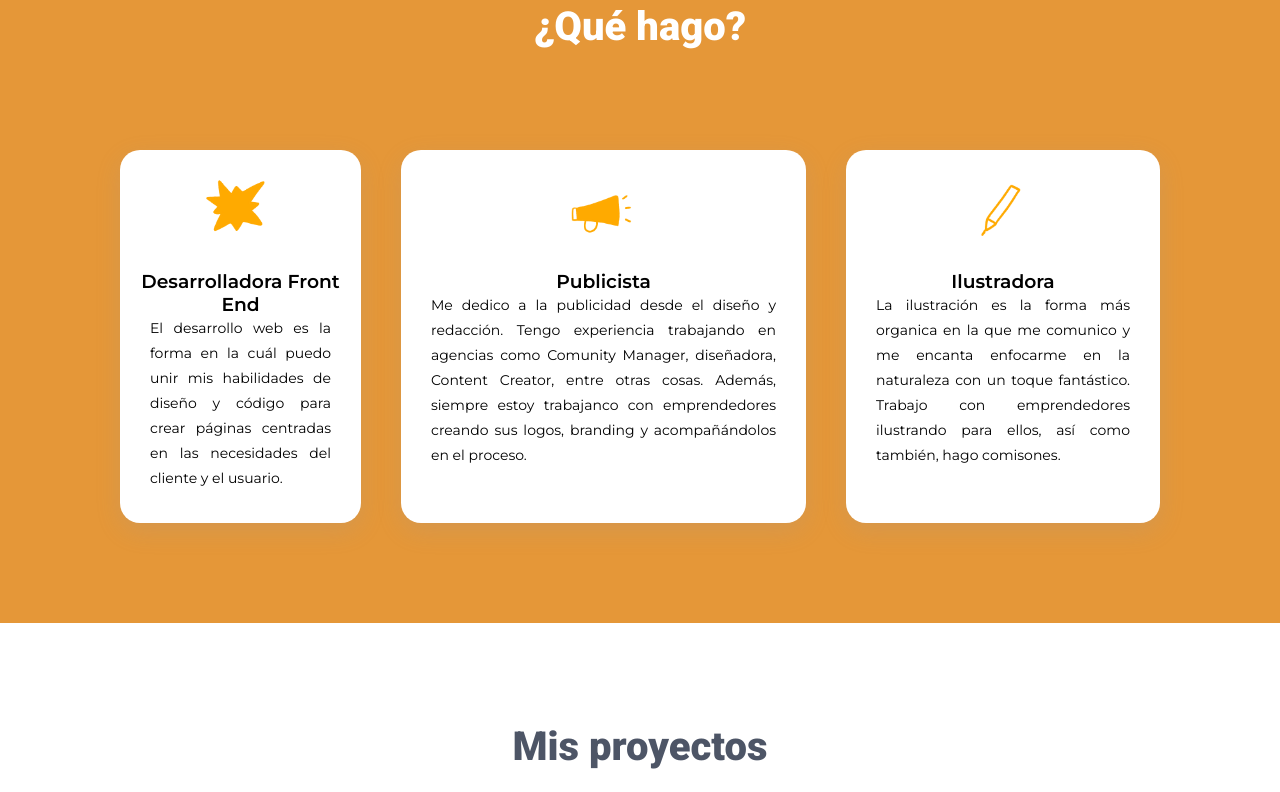
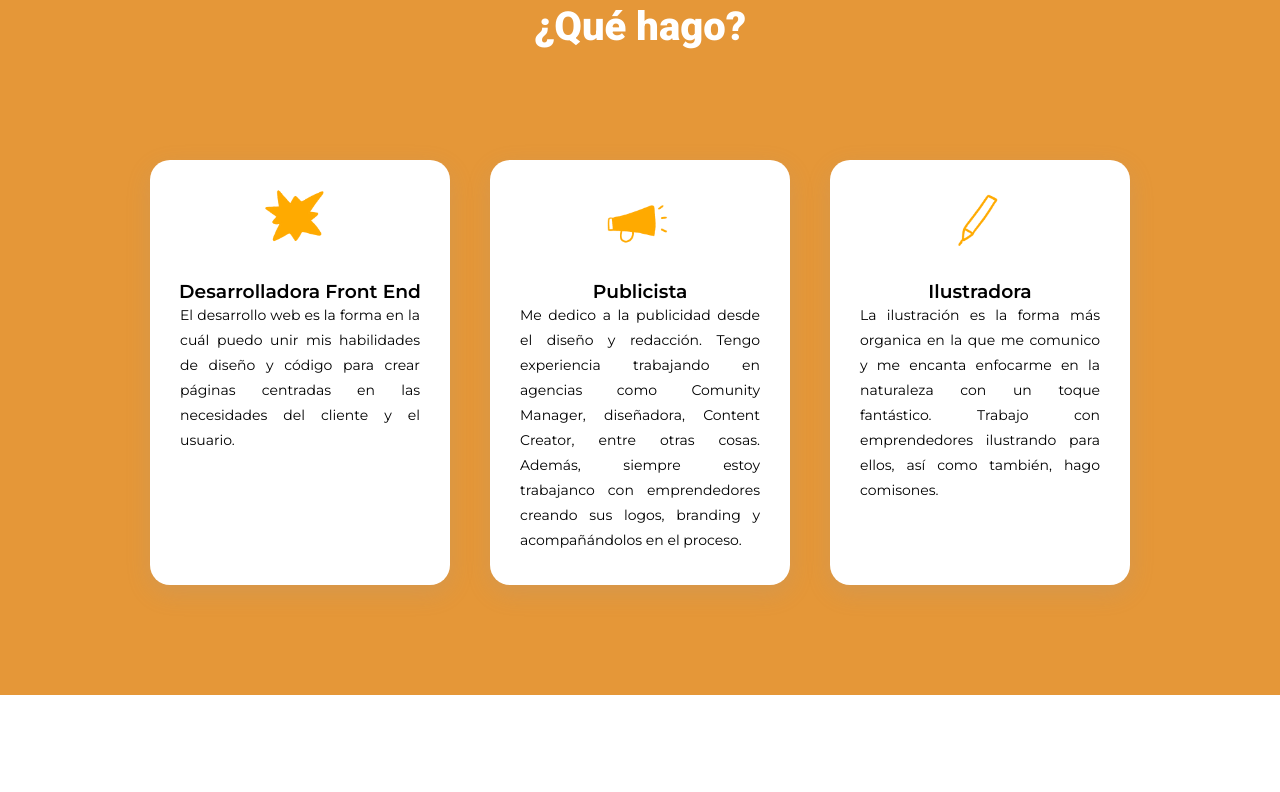
Before and after one commit to solsepulveda/Portafolio, a plain HTML site: page src/index.html in a window 1280 px wide. Shown: the part 1597-2389 px from the top of the page. Drawn offline with Linux system fonts and the light colour scheme; a web font is replaced by a local one.

Commit message:
servicios responsive

```diff
--- a/src/index.html
+++ b/src/index.html
@@ -67,9 +67,7 @@
     </section>
     <!-- servicios -->
     <section class="hero" id="hero">
-
       <h2> ¿Qué hago? </h2>
-
       <section class="servicios">
         <div class="card">
           <div class="icono">
@@ -320,17 +318,17 @@ Además, siempre estoy trabajanco con emprendedores creando sus logos, branding
         <p class="signature-1">Roxana Garcés</p>
         <p class="signature-2">Directora Audiovisual y Multimedia</p>
       </div>
+      <div class="pic">
+        <p class="testimony">"Desde la agrupación Fiw Fiw ñi Dungun, agradecemos a nuestra ñaña Solange ya que su trabajo, creatividad y dedicación fueron muy importantes en un momento crucial para posicionar nuestra institución en RRSS, siendo un aporte fundamental en cuanto a la creación y desarrollo de ideas y gráficas que lograron plasmar lo que queríamos para apoyar la enseñanza del mapudungun. Gracias a su trabajo, nuestra cuenta creció mucho ayudándonos a llegar a muchas más personas de las que creímos posible en tan poco tiempo. Rume mañumuwiyiñ!"</p>
+        <p class="signature-1">Javiera Araneda</p>
+        <p class="signature-2">Traductora Alemán - Inglés, Directiva Fiw fiw dungun</p>
+      </div>
 <!--       <div class="pic">
         <p class="testimony">"Solange es una profesional integral y muy pendiente de su crecimiento personal. Fue un gusto enorme compartir con ella en la agencia y que nos aportara con su conocimiento. Estoy seguro que puede desenvolverse sin inconveniente en cualquier espacio que le permita seguir expresando su alta creatividad y dónde se le planteen grandes desafíos."</p>
         <p class="signature-1">Guillermo Pereira</p>
         <p class="signature-2">Publicista, Docente y Estratega Digital en Agencia Cataclismo.</p>
-      </div>
-      <div class="pic">
-        <p class="testimony">"Solange es una profesional integral y muy pendiente de su crecimiento personal. Fue un gusto enorme compartir con ella en la agencia y que nos aportara con su conocimiento. Estoy seguro que puede desenvolverse sin inconveniente en cualquier espacio que le permita seguir expresando su alta creatividad y dónde se le planteen grandes desafíos."</p>
-        <p class="signature-1">Guillermo Pereira</p>
-        <p class="signature-2">Publicista, Docente y Estratega Digital en Agencia Cataclismo.</p>
-      </div>
-      <div class="pic">
+      </div> -->
+  <!--     <div class="pic">
         <p class="testimony">"Solange es una profesional integral y muy pendiente de su crecimiento personal. Fue un gusto enorme compartir con ella en la agencia y que nos aportara con su conocimiento. Estoy seguro que puede desenvolverse sin inconveniente en cualquier espacio que le permita seguir expresando su alta creatividad y dónde se le planteen grandes desafíos."</p>
         <p class="signature-1">Guillermo Pereira</p>
         <p class="signature-2">Publicista, Docente y Estratega Digital en Agencia Cataclismo.</p>
--- a/src/style.css
+++ b/src/style.css
@@ -258,11 +258,6 @@ font-family: 'Roboto', sans-serif;
   display: inline-block;
 }
 
-.servicios {
-  text-align: center;
-  display: flex;
-  max-width: 1100px;
-}
 
 .servicios p {
   text-align: justify;
@@ -270,15 +265,25 @@ font-family: 'Roboto', sans-serif;
   line-height: 25px;
   margin-bottom: 12px;
   padding: 0 10px;
-   /* line-height: 1.5; */
+  /* line-height: 1.5; */
 }
+.servicios {
+  text-align: center;
+  display: flex;
+  max-width: 1100px;
+  flex-wrap: wrap;
+  justify-content: center;
+}
+
+/* width:300px
+margin:10px */
 .servicios .card {
-  justify-content: space-between;
+  /* justify-content: space-between; */
   align-items: center;
-  max-width: 1150px;
+  width: 300px;
   flex-direction: column;
-  flex-wrap: nowrap;
-  margin: 0 20px;
+  flex-wrap: wrap;
+  margin: 10px 20px;
   background-color: white;
   padding: 20px;
   border-radius: 20px;
@@ -538,9 +543,9 @@ div:nth-child(2) {
 }
 
 /* Delay for the third testimonial */
-/* div:nth-child(3) {
-  animation-delay: 20s;
-} */
+div:nth-child(3) {
+  animation-delay: 40s;
+}
 
 /* Delay for the fourth testimonial */
 /* div:nth-child(4) {
@@ -647,18 +652,18 @@ background-image: url(./img/separador.png);
     padding: 50px 0;
   }
 
-  .servicios .card {
+  /* .servicios .card {
     width: 100%;
     margin: 20px 0;
-  }
+  } */
 
-  .projects {
+/*   .projects {
     flex-direction: column;
     padding: 50px 0;
     align-items: center;
     justify-content: center;
 
-  }
+  } */
 
   .square {
     width: 80%;
```
